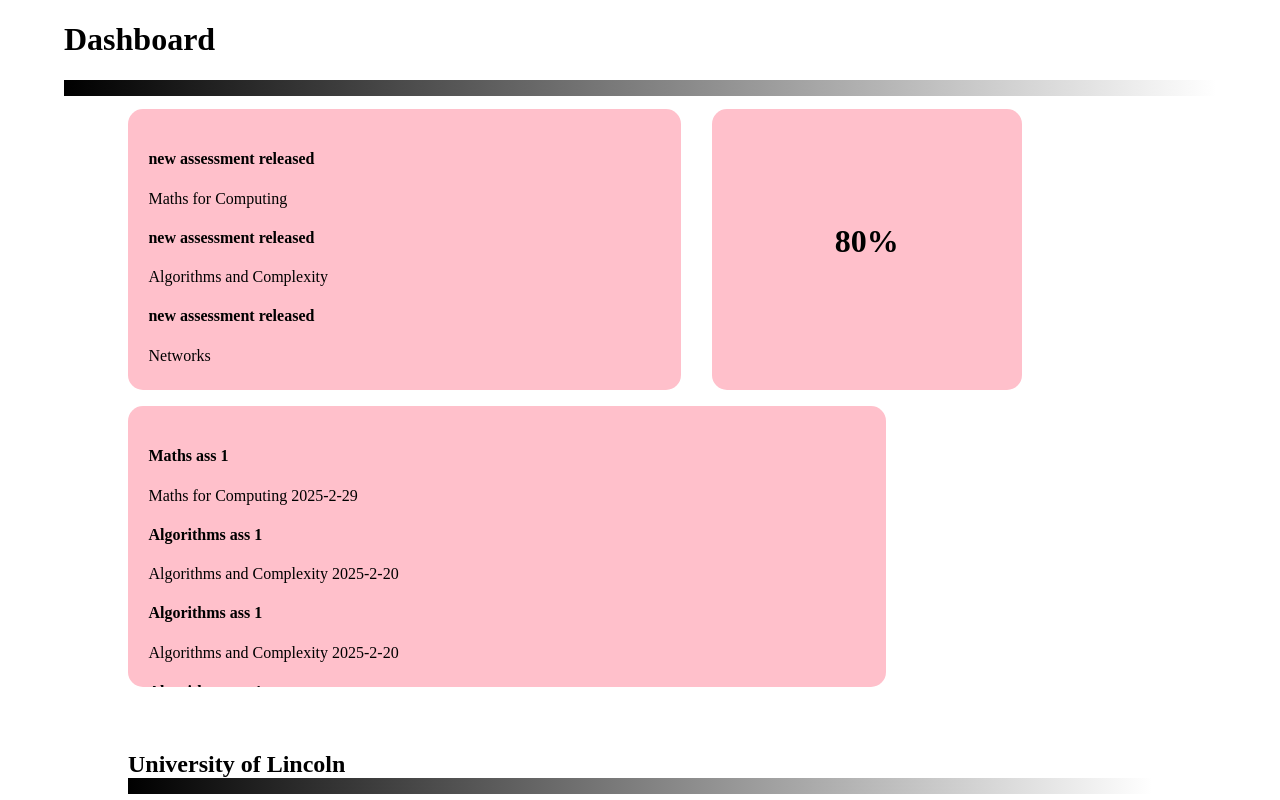
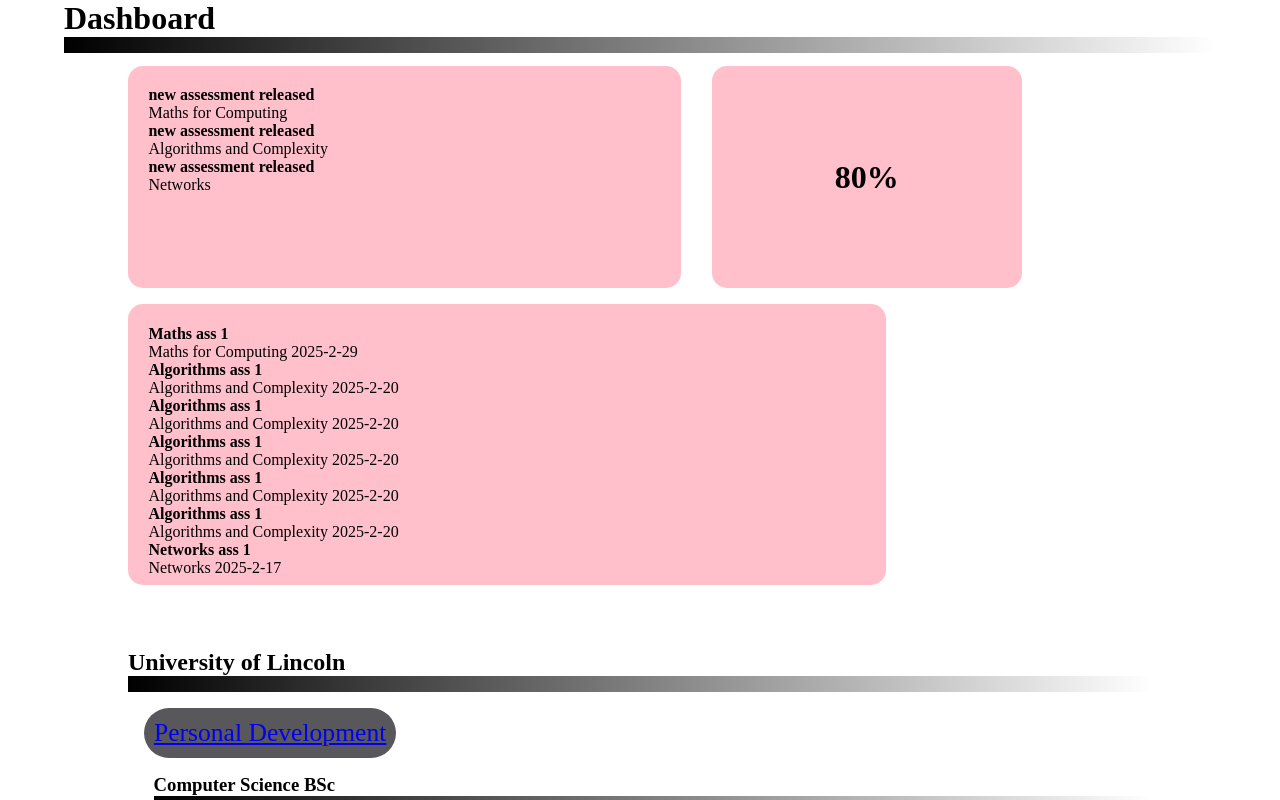
Before and after one commit to Team-E-Learn/frontend, a SvelteKit app: page /CourseHome in a window 1280 px wide. Shown: the top 800 px of the page. Built offline with nearby package versions, Linux system fonts and the light colour scheme.

Commit message:
slightly refactored lesson button onMount code, also fixed issue where contentsBar had gap at top of page

```diff
--- a/src/componenets/block-system.svelte
+++ b/src/componenets/block-system.svelte
@@ -36,6 +36,6 @@
 
 <div id="blocks-{lesson_id}" class="block-container"> <!-- flex box that stores the blocks -->
     {#each blockData as block} <!-- running through the block json -->
-        <p>{lesson_id}</p> <!-- temporary data -->
+        <p>{block.block_id}</p> <!-- temporary data -->
     {/each}
 </div>
--- a/src/styles/global.css
+++ b/src/styles/global.css
@@ -1,3 +1,4 @@
-body{
+* {
     margin: 0;
+    padding: 0;
 }
```
Also changed, not shown: src/routes/modules/[id]/+page.svelte (+10 -10 lines).
